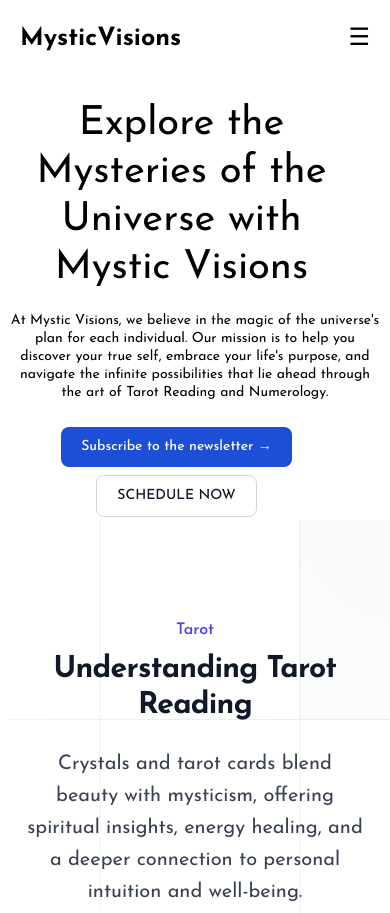
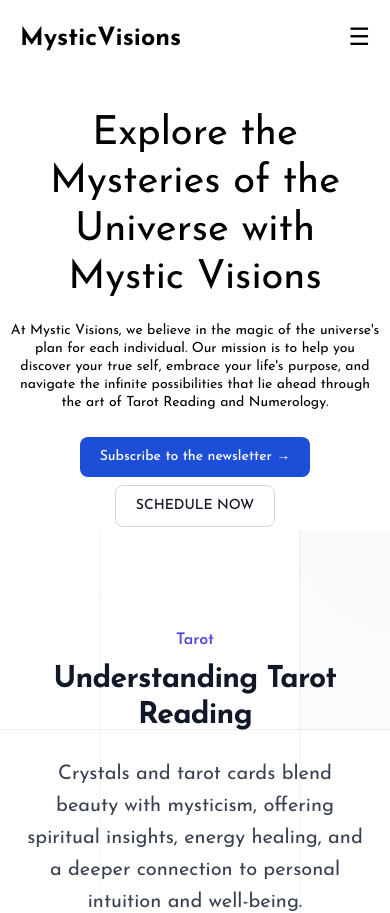
Before and after one commit to Bhavesh9682/Unbiasly, a React (Vite) app: page / in a window 390 px wide. Shown: the top 913 px of the page. Built offline with nearby package versions, Linux system fonts and the light colour scheme; a web font is replaced by a local one.

Commit message:
Implement responsiveness

```diff
--- a/src/pages/AboutPage.jsx
+++ b/src/pages/AboutPage.jsx
@@ -3,6 +3,7 @@ import React from 'react';
 import image1 from '../assets/images/image1.jpg';
 import image11 from '../assets/images/image11.jpg';
 import Navbar from '../components/Navbar';
+import "../styles/components/AboutPage.css"
 
 const AboutPage = () => {
 
@@ -13,8 +14,8 @@ const AboutPage = () => {
     <div className="gap-16 items-center py-8 px-4 mx-auto max-w-screen-xxl lg:grid lg:grid-cols-2 lg:py-16 lg:px-8">
         <div className="font-light text-gray-500 sm:text-lg dark:text-gray-400">
             <h2 className="mb-4 text-4xl tracking-tight font-extrabold text-gray-900 dark:text-white">Our Story: Expert Tarot Readings and Curated Crystals</h2>
-            <p className="mb-4">At Cosmic Uplift, we offer a profound and enlightening journey through our expert tarot card services. Our experienced readers provide insightful and personalized readings, helping you navigate life's questions and discover your true path. In addition to our tarot services, explore our exclusive collection of crystals, each selected for its unique energy and healing properties.</p>
-            <p> Shop with us to enhance your spiritual practice and bring balance and clarity into your life with our carefully curated crystal offerings.</p>
+            <p id='text-center' className="mb-4">At MysticVisions, we offer a profound and enlightening journey through our expert tarot card services. Our experienced readers provide insightful and personalized readings, helping you navigate life's questions and discover your true path. In addition to our tarot services, explore our exclusive collection of crystals, each selected for its unique energy and healing properties.</p>
+            <p id='text-center'> Shop with us to enhance your spiritual practice and bring balance and clarity into your life with our carefully curated crystal offerings.</p>
         </div>
         <div className="grid grid-cols-2 gap-2 mt-20">
             <img className="w-full rounded-lg" src={image1} alt="office content 1"/>
--- a/src/pages/PagesBlogPage.jsx
+++ b/src/pages/PagesBlogPage.jsx
@@ -7,7 +7,7 @@ const PagesBlogPage = () => {
     <div>
       <Navbar />
 
-      <BlogPage title="From the blog"  />
+      <BlogPage title="Blogs"  />
       <BlogPage/>
 
     </div>
--- /dev/null
+++ b/src/styles/components/AboutPage.css
@@ -0,0 +1,5 @@
+@media (max-width: 1024px) {
+#text-center{
+    text-align: center;
+}
+}
--- a/src/styles/components/HeroBanner.css
+++ b/src/styles/components/HeroBanner.css
@@ -63,7 +63,7 @@
 .background-image2 {
   width: 30%;
   height: 75%;
-  z-index: 10000;
+  z-index: 100;
   position: absolute;
   left: 65%;
   top: 20%;
@@ -85,13 +85,14 @@
   }
 
   .h1tag {
+    margin: auto;
     font-size: 2.5rem; /* Smaller font size for mobile */
-    padding-left: 10px; /* Less padding on the left */
     top: 20px; /* Adjust position for smaller screens */
     max-width: 90%; /* Increase max-width for mobile */
     justify-content: center;
     align-items: center;
-    text-align:center
+    text-align:center;
+    padding: 10px;
   }
 
   .p {
@@ -109,7 +110,7 @@
     position: relative;
     top: 35px;
     max-width: 90%; /* Increase max-width for mobile */
-    margin: 10px 0; /* Adjust margins */
+    margin: 10px auto; /* Adjust margins */
     padding: 10px; /* Adjust padding */
     justify-content: center;
     align-items: center;
--- a/src/styles/components/Navbar.css
+++ b/src/styles/components/Navbar.css
@@ -70,7 +70,7 @@
 
   .nav-links {
     display: flex;
-    left: -290px;
+    left: -310px;
   }
 
   .nav-links li {
```
